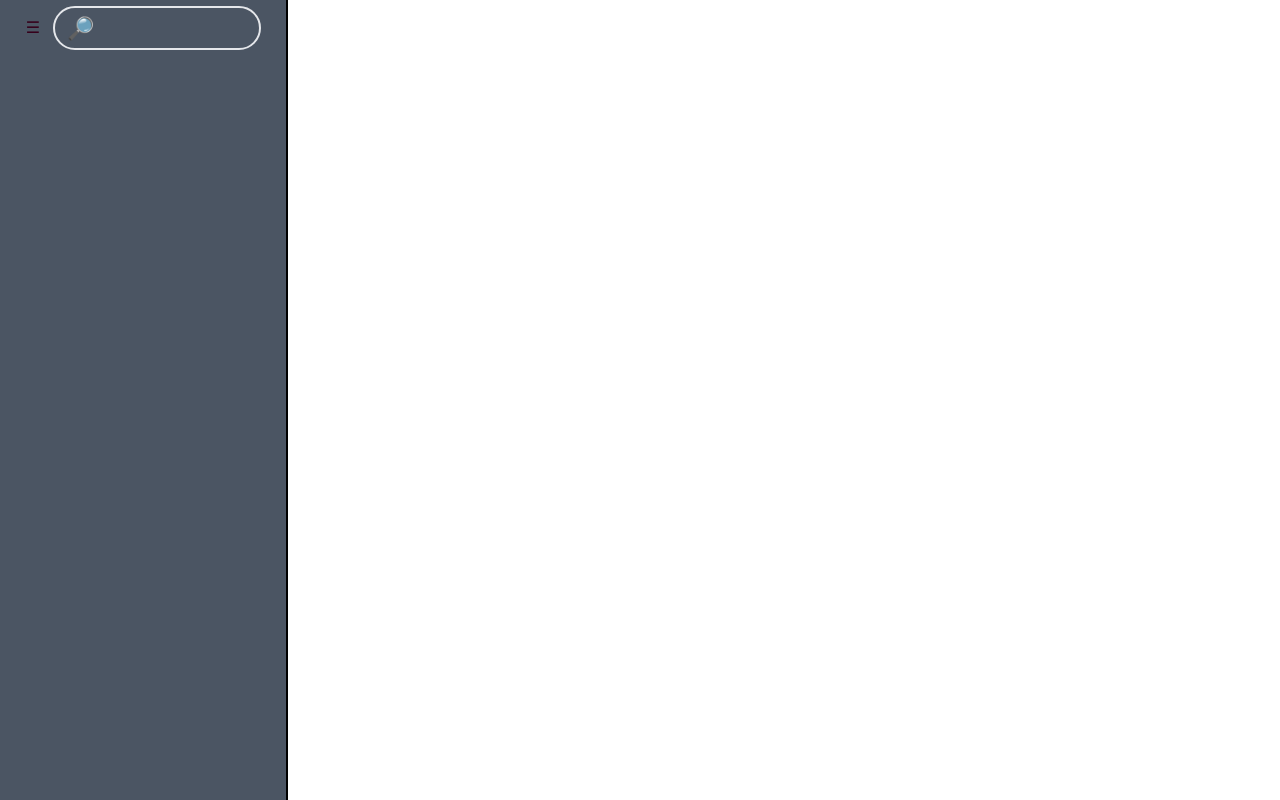
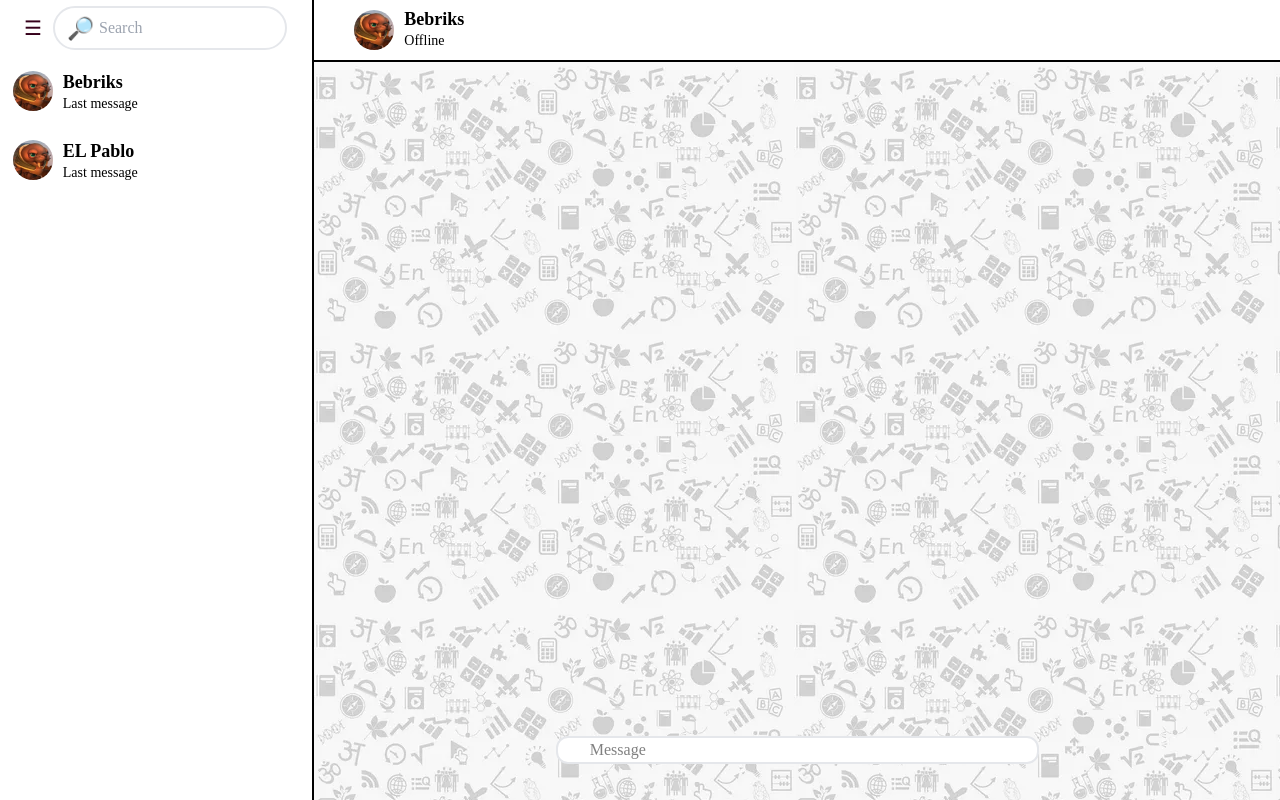
Before and after one commit to Loadigjablos/321, a website: page client/HTML/index.html in a window 1280 px wide. Drawn offline with Linux system fonts and the light colour scheme; files that its build step writes are made by us from their sources; a web font is replaced by a local one.

Commit message:
Main page layout is almost ready

```diff
--- a/client/CSS/style.css
+++ b/client/CSS/style.css
@@ -1,10 +1,20 @@
 @tailwind base;
 @tailwind components;
 @tailwind utilities;
+* {
+    font-family: B612;
+}
 div {
     display: block;
     box-sizing: border-box;
 }
+img {
+    vertical-align: middle;
+}
 body {
     font-family: 'Roboto', sans-serif;
 }
+#MessageField:empty::before {
+    content:attr(data-placeholder);
+    color:gray;
+}
--- a/client/HTML/index.html
+++ b/client/HTML/index.html
@@ -7,29 +7,53 @@
     <title>My Chat Program</title>
     <link href='https://fonts.googleapis.com/css?family=B612' rel='stylesheet'>
     <link rel="stylesheet" href="../CSS/tailWind.css"/>
-    <script src="/script.js"></script>
 </head>
 <body class="h-[100%] w-[100%]">
     <!-- Main window -->
     <div class="flex flex-row h-[100%]">
         <!-- Left window -->
-        <div class="flex flex-col h-[100%] w-[18em] bg-gray-600 border-r-2 border-black">
+        <div class="flex flex-col h-[100%] w-[26rem] bg-white border-r-2 border-black">
             <!-- Left header -->
             <div class="flex pt-[0.375rem] pb-[0.5rem] px-[0.8125rem] items-center relative">
                 <!-- Options button -->
-                <button class="t-[20px] w-[2.5rem] h-[2.5rem] bg-[rgba(0,0,0,0)] text-[rgb(54,0,27)] block cursor-pointer">
+                <button class="text-[20px] w-[2.5rem] h-[2.5rem] bg-[rgba(0,0,0,0)] text-[rgb(54,0,27)] block cursor-pointer">
                     ☰
                 </button>
                 <!-- Search field -->
                 <div class="border-solid border-2 rounded-[1.375rem] relative max-w-[calc(100%-3.25rem)]">
                     <div class="absolute top-[0.25rem] left-[0.75rem] text-[1.375rem]">🔎︎</div>
-                    <input class="bg-[rgba(0,0,0,0)] h-[2.5rem] w-[100%] pl-[2.75rem]">
+                    <input class="bg-[rgba(0,0,0,0)] h-[2.5rem] w-[100%] pl-[2.75rem]" placeholder="Search">
                 </div>
             </div>
             <!-- Contacts window -->
             <div class="relative flex-1">
                 <div class="absolute flex flex-col h-[100%] w-[100%]  top-0 left-0">
-
+                    <div class="w-[100%] p-[0.8rem] flex cursor-pointer">
+                        <div class="flex items-center w-[2.5rem] h-[2.5rem] mr-[0.625rem]">
+                            <img src="../materials/testAvatar.png" class="w-[100%] h-[100%] rounded-[50%]">
+                        </div>
+                        <div class="flex flex-col justify-center">
+                            <div class="flex items-center text-[1.125rem] leading-[1.375rem] font-bold">
+                                Bebriks
+                            </div>
+                            <div class="text-[0.875rem] leading-[1.375rem]">
+                                Last message
+                            </div>
+                        </div>
+                    </div>
+                    <div class="w-[100%] p-[0.8rem] flex cursor-pointer">
+                        <div class="flex items-center w-[2.5rem] h-[2.5rem] mr-[0.625rem]">
+                            <img src="../materials/testAvatar.png" class="w-[100%] h-[100%] rounded-[50%]">
+                        </div>
+                        <div class="flex flex-col justify-center">
+                            <div class="flex items-center text-[1.125rem] leading-[1.375rem] font-bold">
+                                EL Pablo
+                            </div>
+                            <div class="text-[0.875rem] leading-[1.375rem]">
+                                Last message
+                            </div>
+                        </div>
+                    </div>
                 </div>
             </div>
             <!-- Create new chat -->
@@ -38,23 +62,38 @@
             </button>
         </div>
         <!-- Right window -->
-        <div class="flex flex-col">
+        <div class="flex flex-col h-[100%] w-[100%]">
             <!-- Middle header -->
-            <div>
-
+            <div class="flex items-center w-[100%] bg-white relative px-[2.5rem] py-[0.5rem] border-b-2 border-black">
+                <div class="flex items-center w-[2.5rem] h-[2.5rem] mr-[0.625rem]">
+                    <img src="../materials/testAvatar.png" class="w-[100%] h-[100%] rounded-[50%]">
+                </div>
+                <div class="flex flex-col justify-center">
+                    <div class="flex items-center text-[1.125rem] leading-[1.375rem] font-bold">
+                        Bebriks
+                    </div>
+                    <div class="text-[0.875rem] leading-[1.375rem]">
+                        Offline
+                    </div>
+                </div>
             </div>
             <!-- Chat window -->
-            <div>
-                <!-- Chat messages -->
-                <div>
+            <div class="relative flex-1">
+                <div class="w-[100%] h-[100%] absolute top-0 left-0 flex flex-col bg-[url('../materials/backTest.png')]">
+                    <!-- Chat messages -->
+                    <div class="w-[calc(100%-5rem)] m-auto flex justify-end px-[1rem] py-[1rem]">
 
-                </div>
-                <!-- Messages sender -->
-                <div>
-
+                    </div>
+                    <!-- Messages sender -->
+                    <div class="flex relative items-end justify-center pb-[1rem] ">
+                        <div class="border-solid relative w-[50%] h-[3rem]">
+                            <div contenteditable="true" id="MessageField" data-placeholder="Message" class="h-auto w-[100%] pl-[2rem] pr-[2rem] rounded-[0.75rem] border-2 bg-white"></div>
+                        </div>
+                    </div>
                 </div>
             </div>
         </div>
     </div>
+    <script src="../JS/messageFieldChange.js"></script>
 </body>
 <!-- Test -->
--- /dev/null
+++ b/client/JS/messageFieldChange.js
@@ -0,0 +1,12 @@
+const messageField = document.getElementById("MessageField");
+let messageHeight = messageField.clientHeight;
+function messageChange() {
+    messageField.addEventListener("keypress", function() {
+        console.log("Check");
+        if (messageField.clientHeight > messageHeight) {
+            console.log("Ahuenno");
+        }
+        messageHeight = messageField.clientHeight;
+    })
+}
+messageChange();
```
Also changed, not shown: client/CSS/tailWind.css, client/materials/backTest.png (added), client/materials/testAvatar.png (added).
